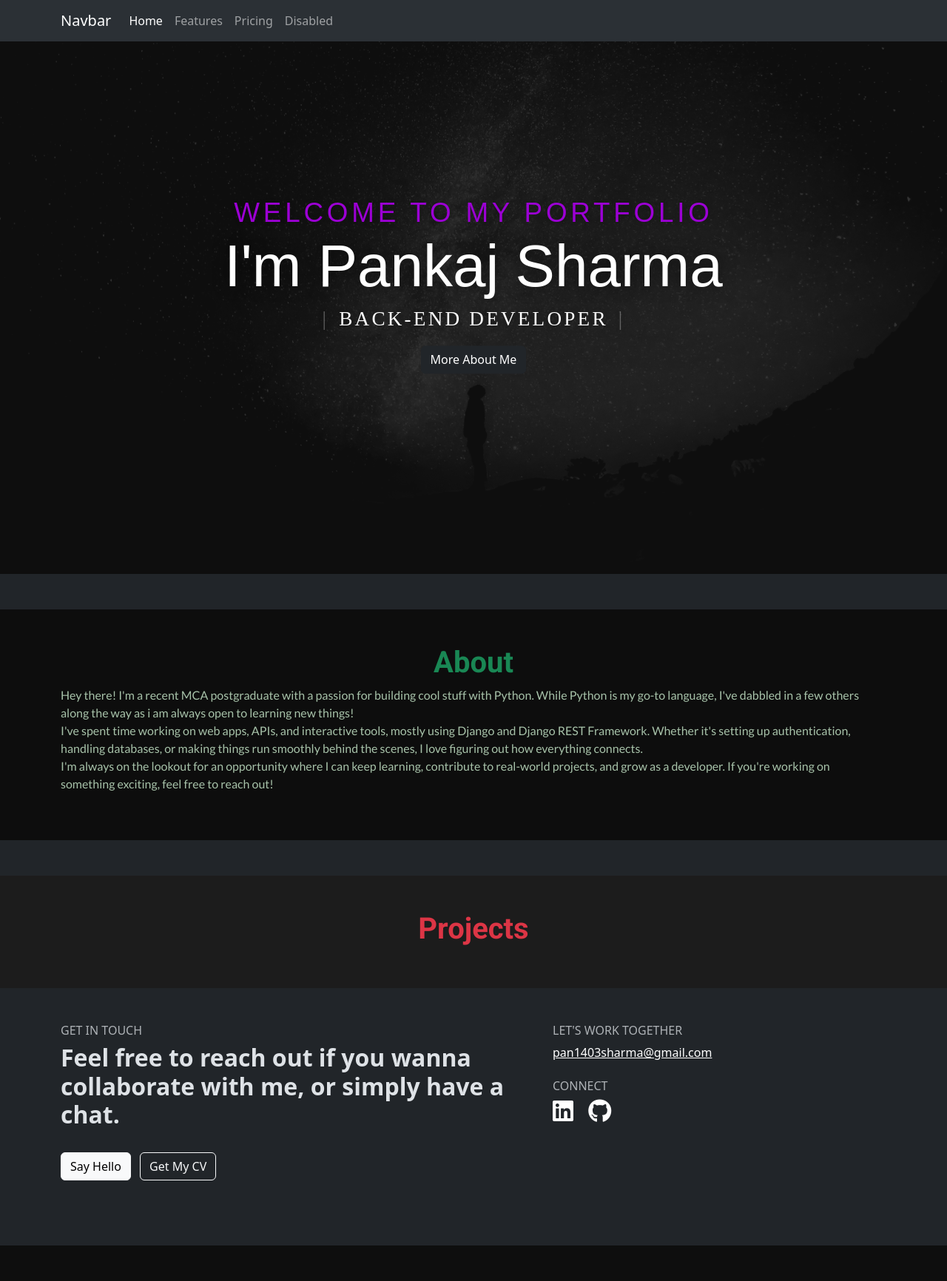
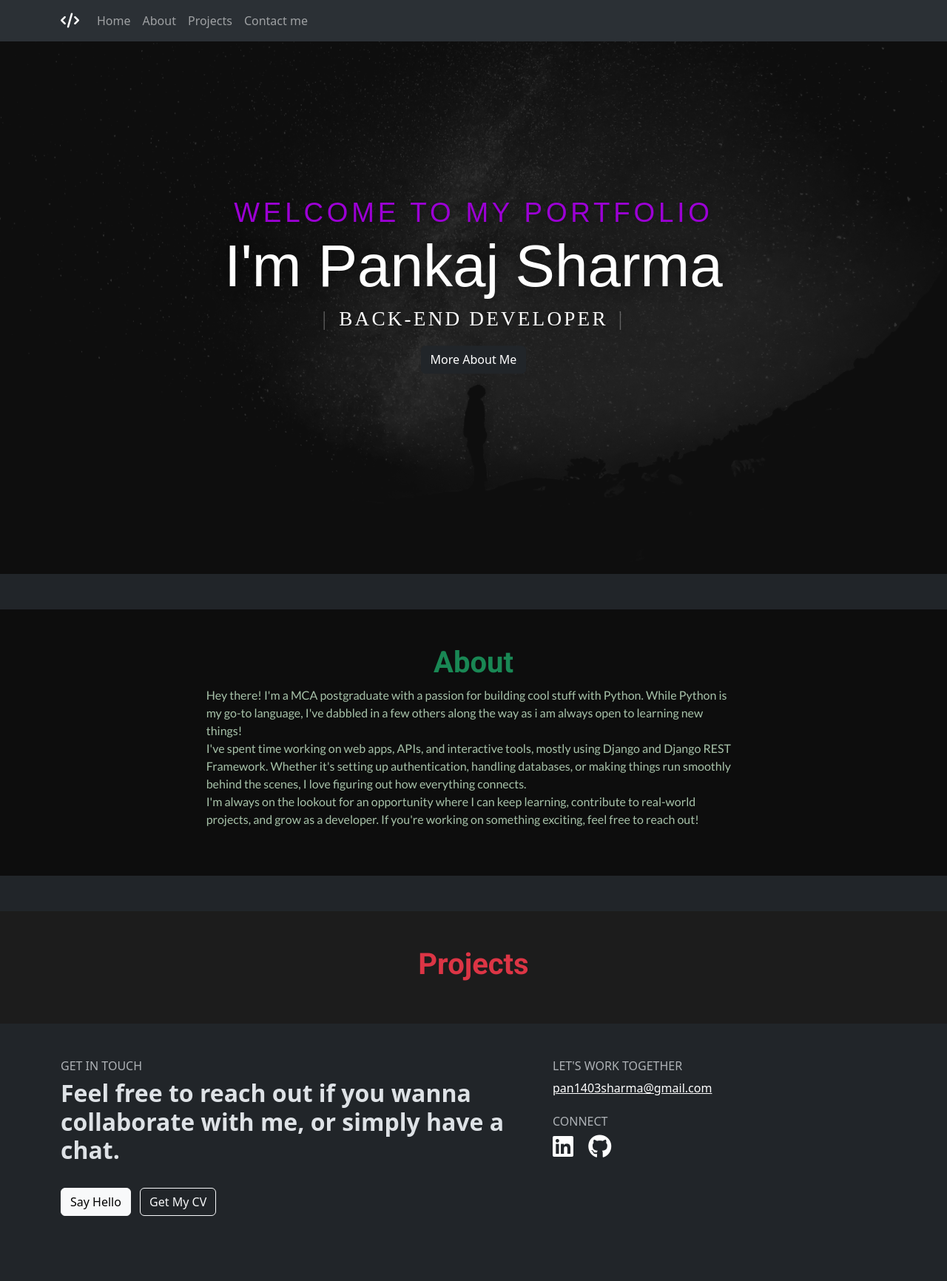
Before and after one commit to pksz/portfoliov1, a Django app: page / in a window 1280 px wide. Shown: the whole page at 74% size. Before the commit the page ends 1684 px from the top, so only its background shows below. Run offline with Django 5.2, Linux system fonts and the light colour scheme; data that the repository does not hold is empty; some libraries are stand-ins or nearby versions.

Commit message:
fixed nav,good enough for deployemnt

```diff
--- a/portfolio/portfolio_app/static/css/styles.css
+++ b/portfolio/portfolio_app/static/css/styles.css
@@ -187,3 +187,13 @@ h1.about-heading, h1.projects-heading {
     font-family: 'Roboto', sans-serif;
 	font-weight: 700;
 }
+.navbar-nav .nav-link {
+    padding: 0.5rem 1rem; /* Adjust padding as needed */
+    margin: 0; /* Ensure no extra margin */
+    position: relative; /* Ensure proper positioning */
+    z-index: 1; /* Ensure the link is on top */
+}
+
+.navbar {
+    z-index: 1000; /* Ensure the navbar is on top of other elements */
+}
--- a/portfolio/portfolio_app/templates/portfolio_app/projectdetails_list.html
+++ b/portfolio/portfolio_app/templates/portfolio_app/projectdetails_list.html
@@ -2,11 +2,11 @@
 {% block content %}
 <div>
 <section class=" container-flex custom-bg my-5 py-5" id="about">
-<div class=" container" >
+<div class=" container col-7" >
 
     <h1 class="text-center text-success about-heading" >About</h1>
     <p class="lato-regular">
-      Hey there! I'm a recent MCA postgraduate  with a passion for building cool stuff with Python. While Python is my go-to language, I've dabbled in a few others along the way as i am always open to learning new things!
+      Hey there! I'm a MCA postgraduate with a passion for building cool stuff with Python. While Python is my go-to language, I've dabbled in a few others along the way as i am always open to learning new things!
       <br>
       I've spent time working on web apps, APIs, and interactive tools, mostly using Django and Django REST Framework. Whether it's setting up authentication, handling databases, or making things run smoothly behind the scenes, I love figuring out how everything connects.
       <br>
@@ -16,7 +16,7 @@
 </section>
 
 
-<section class="container-flex custom-bg2  py-5" >
+<section class="container-flex custom-bg2  py-5"  id="project">
     <h1 class="text-center text-danger projects-heading">Projects</h1>
     {%if object_list%}
     <div class="container my-4 py-3">
--- a/portfolio/templates/partials/_footer.html
+++ b/portfolio/templates/partials/_footer.html
@@ -1,5 +1,5 @@
-<footer class="container-fluid bg-dark py-5 ">
-    <div class="container">
+<footer class="container-fluid bg-dark py-5 " >
+    <div class="container" id="contact">
         <div class="row">
             <!-- Left Section -->
             <div class="col-md-7">
--- a/portfolio/templates/partials/_header.html
+++ b/portfolio/templates/partials/_header.html
@@ -2,7 +2,7 @@
 
 <section id="intro">
 
-   <div class="intro-overlay"></div>
+   <div class="intro-overlay" id="top"></div>
 
         <div class="intro-content">
             <div class="row">
--- a/portfolio/templates/partials/_navbar.html
+++ b/portfolio/templates/partials/_navbar.html
@@ -1,23 +1,23 @@
 <div>
     <nav class="navbar navbar-expand-lg bg-body-tertiary " data-bs-theme="dark" >
     <div class="container">
-      <a class="navbar-brand" href="#">Navbar</a>
+      <a class="navbar-brand" href="#"><i class="fa-solid fa-code"></i></a>
       <button class="navbar-toggler" type="button" data-bs-toggle="collapse" data-bs-target="#navbarNav" aria-controls="navbarNav" aria-expanded="false" aria-label="Toggle navigation">
         <span class="navbar-toggler-icon"></span>
       </button>
       <div class="collapse navbar-collapse" id="navbarNav">
         <ul class="navbar-nav">
           <li class="nav-item">
-            <a class="nav-link active" aria-current="page" href="#">Home</a>
+            <a class="nav-link" aria-current="page" href="#">Home</a>
           </li>
           <li class="nav-item">
-            <a class="nav-link" href="#">Features</a>
+            <a class="nav-link" href="#about">About</a>
           </li>
           <li class="nav-item">
-            <a class="nav-link" href="#">Pricing</a>
+            <a class="nav-link" href="#project">Projects</a>
           </li>
           <li class="nav-item">
-            <a class="nav-link" aria-disabled="true">Disabled</a>
+            <a class="nav-link" href="#contact">Contact me</a>
           </li>
         </ul>
       </div>
```
